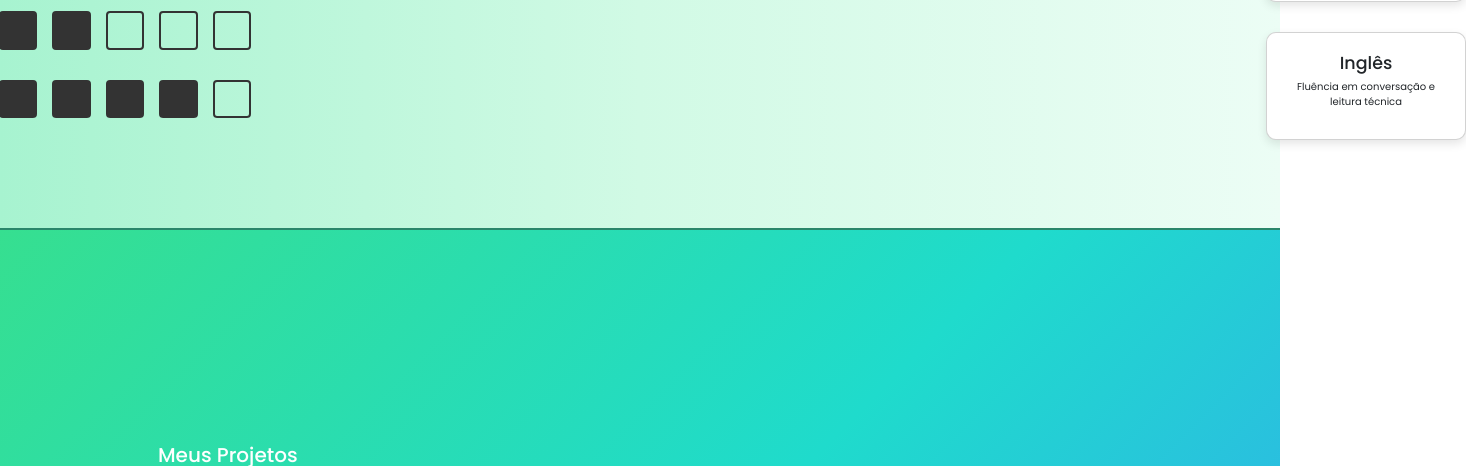
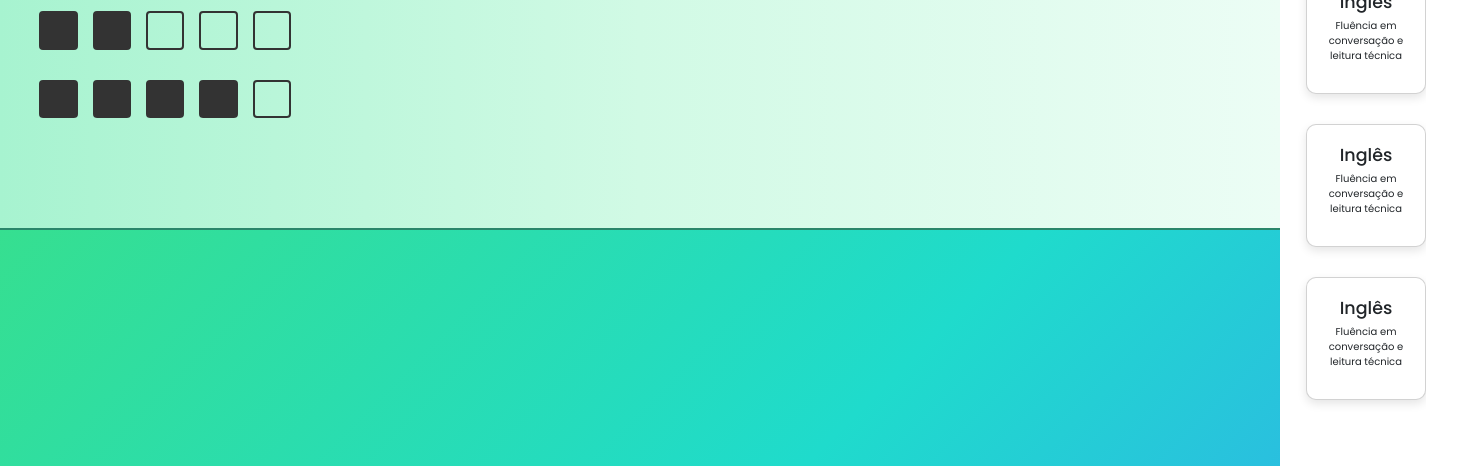
Before and after one commit to Ma1heus/Portfolio, a plain HTML site: page index.html in a window 1280 px wide. Shown: the part 2170-2636 px from the top of the page, 1466 px wide, since content can reach past the window. Drawn offline with nearby package versions, Linux system fonts and the light colour scheme.

Commit message:
Update skills and projects sections layout and styles
Added multiple skill cards in the skills section and refactored the projects section structure in index.html. Updated styles in style.css to use flexbox for .skills-cards and .projects-container, and added new styling for the projects section header and container.

```diff
--- a/index.html
+++ b/index.html
@@ -161,13 +161,24 @@
             <h3>Inglês</h3>
             <p>Fluência em conversação e leitura técnica</p>
           </div>
+          <div class="card">
+            <h3>Inglês</h3>
+            <p>Fluência em conversação e leitura técnica</p>
+          </div>
+          <div class="card">
+            <h3>Inglês</h3>
+            <p>Fluência em conversação e leitura técnica</p>
+          </div>
+          <div class="card">
+            <h3>Inglês</h3>
+            <p>Fluência em conversação e leitura técnica</p>
+          </div>
         </div>
       </div>
       <img src="" alt="">
     </section>
 
     <section id="projects">
-      <div class="projects-content">
       <h2>Meus Projetos</h2>
       <div class="projects-container">
         <div class="project-card">
@@ -189,7 +200,6 @@
               que quero para
               mim</p>
           <a href="#" target="_blank" class="btn">Ver mais</a>
-          </div>
         </div>
       </div>
     </section>
--- a/styles/style.css
+++ b/styles/style.css
@@ -363,7 +363,9 @@ span{
 }
 
 .skills-cards {
-  display: grid;
+  display: flex;
+  align-items: center;
+  flex-wrap: wrap;
   grid-template-columns: repeat(auto-fit, minmax(200px, 1fr));
   gap: 30px;
   margin-top: 40px;
@@ -392,6 +394,23 @@ span{
     min-height: 100vh;
 
     background: linear-gradient(135deg, #36df90 0%, #1fdbcc 50%, #369ff5 100%);
+    border-bottom: #045b63 2px solid;
+}
+
+.projects-container{
+    display: flex;
+    align-items: center;
+    justify-content: center;
+    gap: 5rem;
+}
+
+
+#projects h2{
+    margin-top: 2vw;
+    margin-bottom: 4vw;
+    font-size: 50px;
+
+    border-bottom: 1px solid rgb(0, 255, 221);
 }
 
 /*.home{
```
Lines whose indentation alone changed are shown as unchanged.
